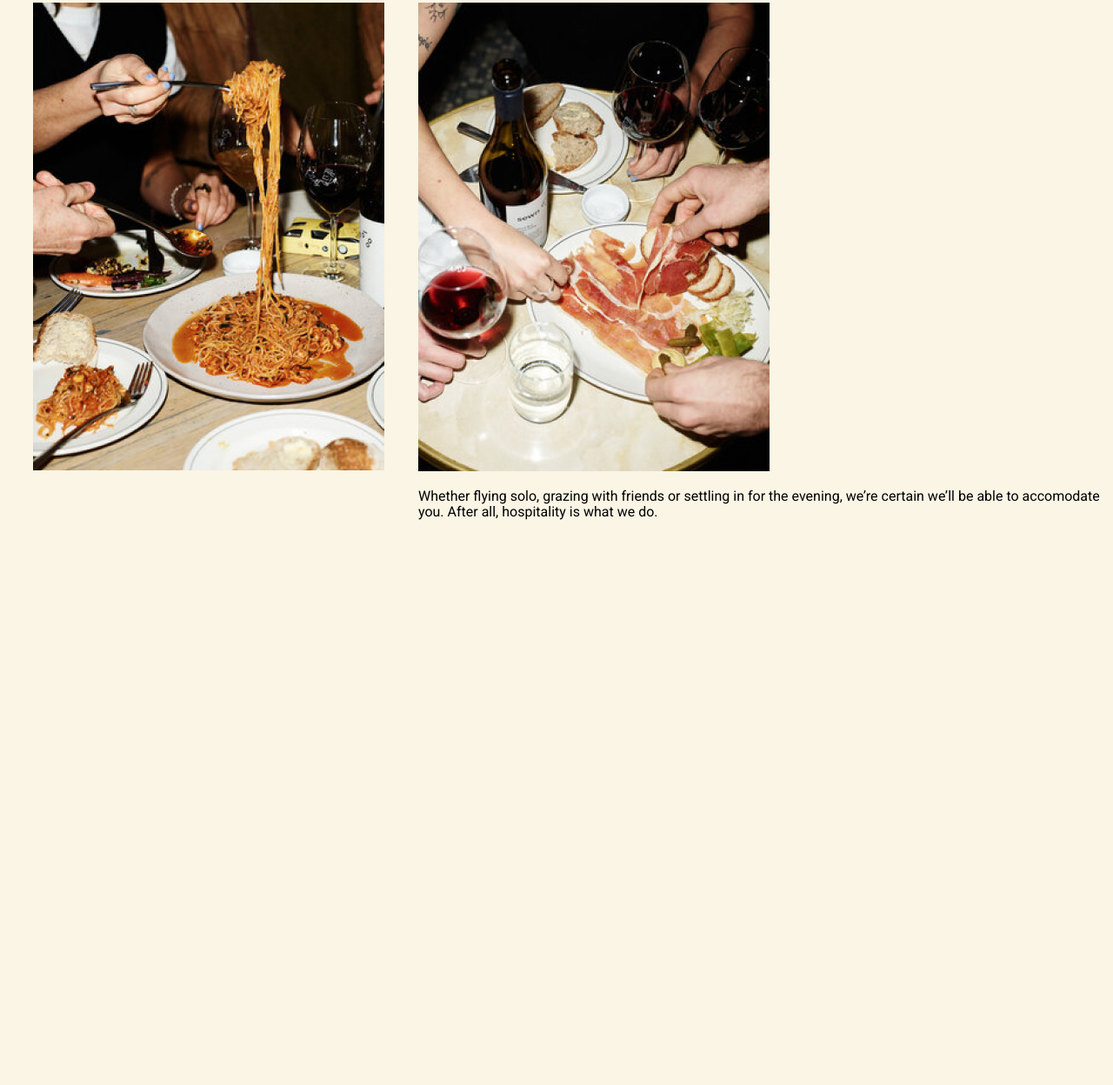
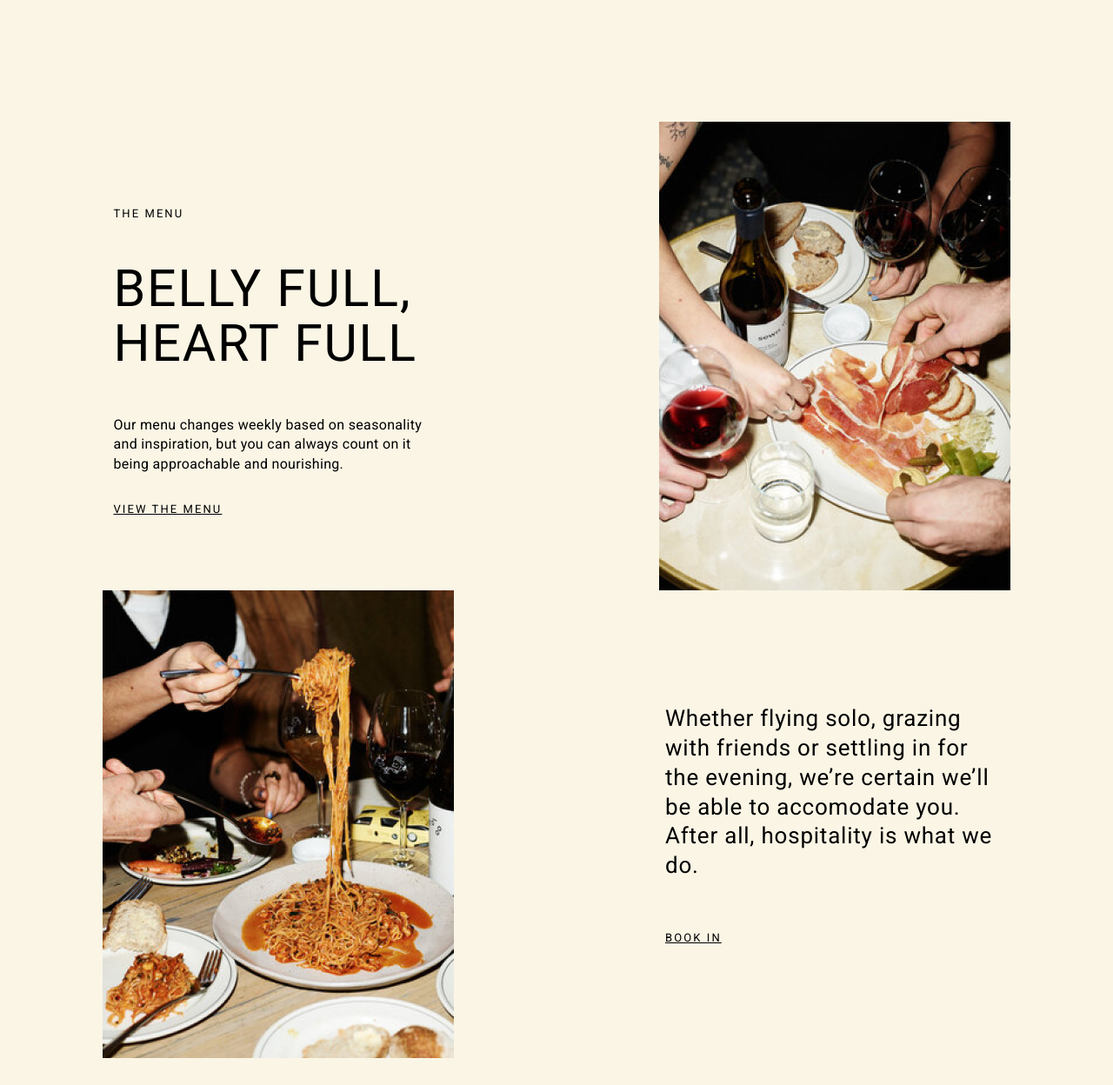
Before and after one commit to mmariaiv/for_fun, a plain HTML site: page index.html in a window 1280 px wide. Shown: the part 2337-3585 px from the top of the page at 87% size. Before the commit the page ends 2952 px from the top, so only its background shows below. Drawn offline with Linux system fonts and the light colour scheme.

Commit message:
section_grid-menu

```diff
--- a/index.html
+++ b/index.html
@@ -35,7 +35,7 @@
         <a href="" class="navigation__link">BOOKINGS</a>
       </nav>
     </header> -->
-
+    <!-- ADD STYLES FOR TEXT -->
     <section class="columns">
       <div class="columns__main-photo"></div>
       <div class="left-column">
@@ -59,17 +59,32 @@
       <div class="right-column"></div>
     </section>
 
-    <section class="menu-description">
-      <div class="left-column">
-        <img src="content/pasta.jpg" alt="people eat pasta" class="left-column__pasta-img">
+    <section class="grid-menu">
+      <div class="menu">
+        <h3 class="menu__subtitle">
+          the menu
+        </h3>
+        <h2 class="menu__title">belly full, heart full</h2>
+        <p class="menu__description">Our menu changes weekly based on seasonality and inspiration, but you can always
+          count on it being approachable and
+          nourishing.</p>
+        <a href="#" class="menu__link link">VIEW THE MENU</a>
       </div>
-      <div class="right-column">
-        <img src="content/meat_and_wine.jpg" alt="meat and wine on table" class="right-column__meat-and-wine">
-        <p class="right-column__qoute">Whether flying solo, grazing with friends or settling in for the evening, we’re
+      <img src="content/pasta.jpg" alt="people eat pasta" class="grid-menu__image grid-menu__image_left">
+      <img src="content/meat_and_wine.jpg" alt="meat and wine on a table"
+        class="grid-menu__image grid-menu__image_right">
+      <div class="quote">
+        <p class="quote__text">Whether flying solo, grazing with friends or settling in for the
+          evening, we’re
           certain we’ll be able to accomodate you.
           After all, hospitality is what we do.</p>
+        <a href="#" class="quote__link link">BOOK IN</a>
       </div>
+
+
     </section>
+
+
     <section class="about-wine"></section>
     <section class="gift-vouchers"></section>
     <section class="big-lasagna"></section>
--- a/styles/style.css
+++ b/styles/style.css
@@ -137,6 +137,110 @@ html {
 	color: black;
 }
 
-.menu-description {
+.grid-menu {
+	display: grid;
+	grid-template-columns: repeat(2, 1fr);
+	grid-template-rows: repeat(2, max-content);
+	grid-template-areas:
+		"menu-description image1"
+		"image2 quote";
+	max-width: 100%;
+	margin: 0 auto;
+	padding: 137px 0 31px 0;
+}
+
+.menu {
+	grid-area: menu-description;
+	justify-self: center;
+	align-self: center;
 	display: flex;
+	flex-direction: column;
 }
+
+.menu__subtitle {
+	font-style: normal;
+	font-weight: 400;
+	font-size: 13px;
+	line-height: 13px;
+	letter-spacing: 2.08px;
+	text-transform: uppercase;
+	margin-bottom: 48px;
+}
+
+.menu__title {
+	font-style: normal;
+	font-weight: 400;
+	font-size: 59px;
+	line-height: 63px;
+	letter-spacing: 1.8px;
+	max-width: 353px;
+	text-transform: uppercase;
+	margin: 0 0 52px 0;
+}
+
+.menu__description {
+	font-style: normal;
+	font-weight: 400;
+	font-size: 16px;
+	line-height: 140%;
+	letter-spacing: 0.32px;
+	max-width: 379px;
+	margin: 0 0 34px 0;
+}
+
+.menu__link {
+	font-weight: 400;
+	font-size: 13px;
+	line-height: 13px;
+	letter-spacing: 2.08px;
+	margin: 0;
+}
+
+.link {
+	text-decoration: underline;
+	text-transform: uppercase;
+	color: black;
+}
+
+.quote {
+	grid-area: quote;
+	justify-self: center;
+	align-self: center;
+	display: flex;
+	flex-direction: column;
+}
+
+.quote__text {
+	font-weight: 400;
+	font-size: 26px;
+	line-height: 130%;
+	max-width: 390px;
+	letter-spacing: 0.78px;
+	margin: 0 0 59px 0;
+}
+
+.quote__link {
+	font-style: normal;
+	font-weight: 400;
+	font-size: 13px;
+	line-height: 13px;
+	margin: 0;
+	letter-spacing: 2.08px;
+}
+
+.grid-menu__image {
+	max-width: 404px;
+	object-fit: cover;
+}
+
+.grid-menu__image_left {
+	grid-area: image2;
+	justify-self: center;
+	align-self: center;
+}
+
+.grid-menu__image_right {
+	grid-area: image1;
+	justify-self: center;
+	align-self: center;
+}
```
